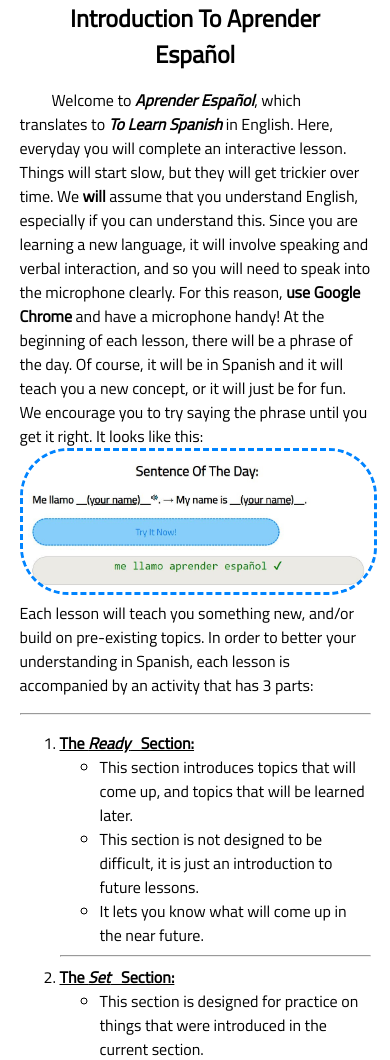
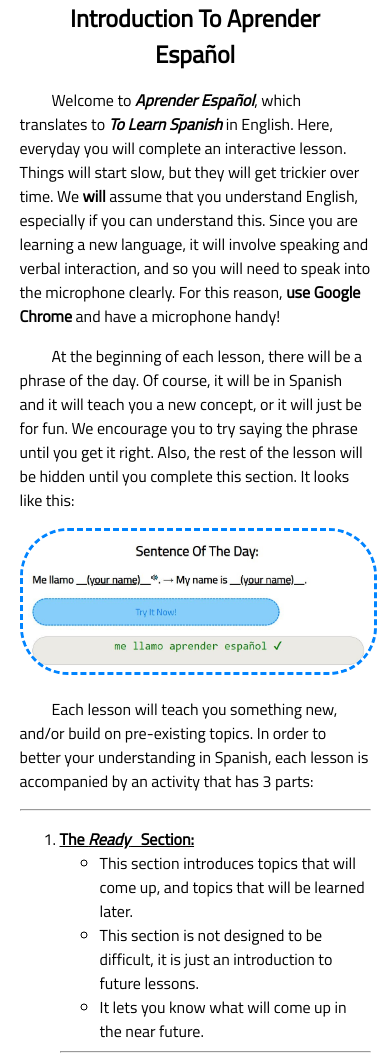
Before and after one commit to Mahdi03/mahdi.github.dev, a PHP site: the page made by DaMahdi03/Ayman_Studios/Aprender_Español/intro.html in a window 390 px wide. Shown: the top 1060 px of the page. Run offline with PHP 8.4, Linux system fonts and the light colour scheme.

Commit message:
Mobilizing The Static Websites

```diff
--- a/DaMahdi03/Ayman_Studios/Aprender_Español/intro.html
+++ b/DaMahdi03/Ayman_Studios/Aprender_Español/intro.html
@@ -10,11 +10,6 @@
     <!--Font For Normal Text-->
     <link href="https://fonts.googleapis.com/css?family=Titillium+Web" rel="stylesheet" />
     <style>
-        mark {
-            border-radius: 1em;
-            padding: 0.1em;
-        }
-
         #button {
             text-align: center;
             margin: 0 auto;
@@ -28,10 +23,12 @@
     <p>
         &emsp;&emsp;Welcome to <em><strong>Aprender Español</strong></em>, which translates to <em><strong>To Learn Spanish</strong></em> in English. Here, everyday you will complete an interactive lesson. Things will start slow, but they will get trickier
         over time. We <strong>will</strong> assume that you understand English, especially if you can understand this. Since you are learning a new language, it will involve speaking and verbal interaction, and so you will need to speak into the microphone
-        clearly. For this reason, <strong>use Google Chrome</strong> and have a microphone handy! At the beginning of each lesson, there will be a phrase of the day. Of course, it will be in Spanish and it will teach you a new concept, or it will just
-        be for fun. We encourage you to try saying the phrase until you get it right. It looks like this:<br /> <img src="Lesson_Intro.jpg" alt="A Picture of The Intro of Each Lesson" /> <br /> Each lesson will teach you something new, and/or build on
-        pre-existing topics. In order to better your understanding in Spanish, each lesson is accompanied by an activity that has 3 parts:
+        clearly. For this reason, <strong>use Google Chrome</strong> and have a microphone handy!
     </p>
+    <p>&emsp;&emsp;At the beginning of each lesson, there will be a phrase of the day. Of course, it will be in Spanish and it will teach you a new concept, or it will just be for fun. We encourage you to try saying the phrase until you get it right. Also,
+        the rest of the lesson will be hidden until you complete this section. It looks like this:</p>
+    <img src="Lesson_Intro.jpg" alt="A Picture of The Intro of Each Lesson" />
+    <p>&emsp;&emsp;Each lesson will teach you something new, and/or build on pre-existing topics. In order to better your understanding in Spanish, each lesson is accompanied by an activity that has 3 parts:</p>
     <hr />
     <ol>
         <li><b><u>The <i>Ready</i> &nbsp; Section:</u></b>
--- a/DaMahdi03/Ayman_Studios/Aprender_Español/theme.css
+++ b/DaMahdi03/Ayman_Studios/Aprender_Español/theme.css
@@ -94,6 +94,11 @@ button:hover {
     cursor: pointer;
 }
 
+mark {
+    border-radius: 1em;
+    padding: 0.1em;
+}
+
 img {
     width: 100%;
     border: 3px rgb(0, 132, 255) dashed;
```
